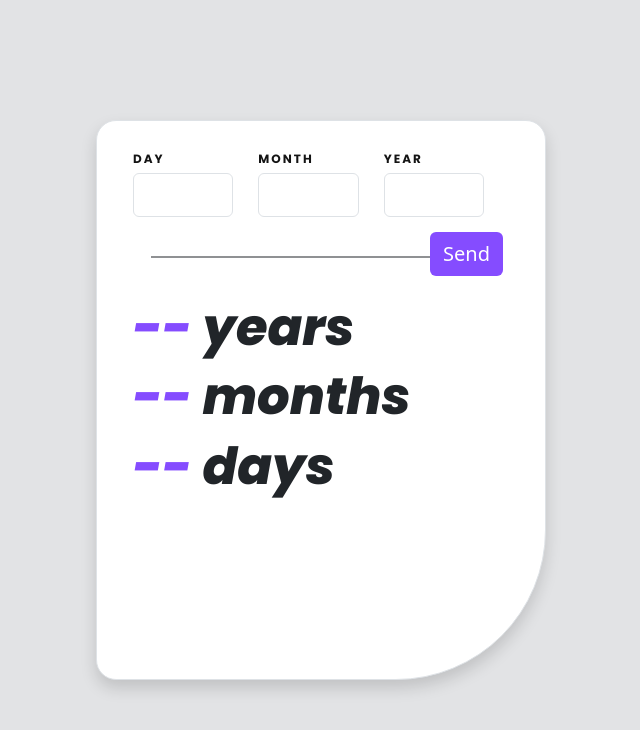
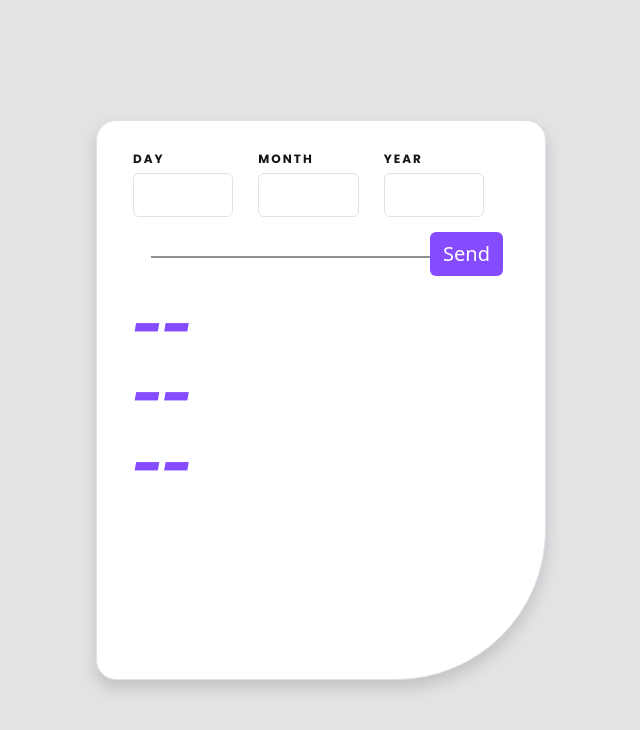
Before and after one commit to GBalatti9/age-calculator-app, a React (Vite) app: page / in a window 1280 px wide. Shown: the top 730 px of the page, without its empty margins (319-959 px from the left). Built offline with nearby package versions, Linux system fonts and the light colour scheme.

Commit message:
Refactoring code DRY logic

```diff
--- a/src/components/Result.jsx
+++ b/src/components/Result.jsx
@@ -1,19 +1,18 @@
 
 
 export const Result = ({ birthDate }) => {
-    let { year, day, month } = birthDate;
+    let values = Object.values(birthDate).map((value, i) => value.split(' '));
+    console.log(values);
     return (
         <div className="p-4">
-            <h2 className="font">
-                <span className="purple">{year} </span>
-                years </h2>
-            <h2 className="font">
-
-                <span className="purple">{month} </span>
-                months </h2>
-            <h2 className="font">
-                <span className="purple">{day} </span>
-                days </h2>
+            {
+                values.map((value, i) => (
+                    <h2 className="font">
+                        <span className="purple">{ value[0] } </span>
+                        { value[1] }
+                    </h2>
+                ))
+            }
         </div>
     )
 }
--- a/src/helpers/handleInputs.js
+++ b/src/helpers/handleInputs.js
@@ -59,9 +59,9 @@ export const handleInputs = () => {
 
 
         const outputAge = {
-            day: ageDay,
-            month: ageMonth,
-            year: ageYear,
+            day: `${ageDay} days`,
+            month: `${ageMonth} months`,
+            year: `${ageYear} years`,
         }
 
         setBirthDate(outputAge);
```
